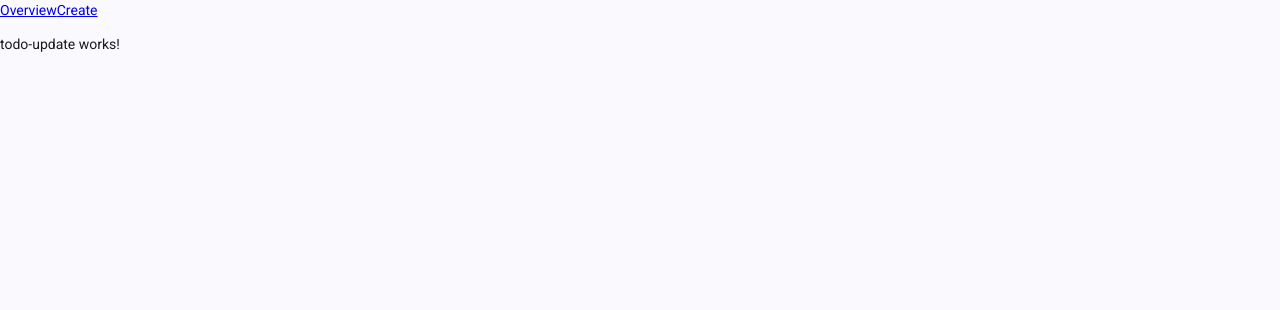
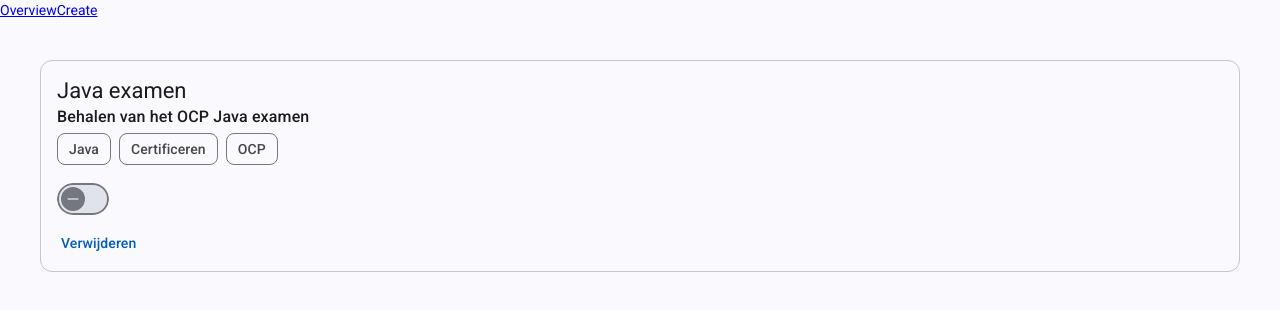
Before and after one commit to timo-steylen/todo-webapp, an Angular app in the folder frontend/: page /overview/1 in a window 1280 px wide. Shown: the top 310 px of the page. Built offline with nearby package versions, Linux system fonts and the light colour scheme.

Commit message:
first try todo-update

```diff
--- a/frontend/src/app/pages/todo-update/todo-update.html
+++ b/frontend/src/app/pages/todo-update/todo-update.html
@@ -1 +1,20 @@
-<p>todo-update works!</p>
+<div class="todo-update-container">
+  <mat-card class="example-card" appearance="outlined">
+    <mat-card-header>
+      <div mat-card-avatar class="example-header-image"></div>
+      <mat-card-title>Java examen</mat-card-title>
+      <mat-card-subtitle>Behalen van het OCP Java examen</mat-card-subtitle>
+    </mat-card-header>
+     <mat-card-content>
+       <mat-chip-set aria-label="Fish selection">
+         <mat-chip>Java</mat-chip>
+         <mat-chip>Certificeren</mat-chip>
+         <mat-chip>OCP</mat-chip>
+       </mat-chip-set>
+       <p><mat-slide-toggle></mat-slide-toggle></p>
+    </mat-card-content>
+    <mat-card-actions>
+      <button matButton>Verwijderen</button>
+    </mat-card-actions>
+  </mat-card>
+</div>
--- a/frontend/src/app/pages/todo-update/todo-update.scss
+++ b/frontend/src/app/pages/todo-update/todo-update.scss
@@ -0,0 +1,3 @@
+.todo-update-container {
+  margin: 40px;
+}
```
Also changed, not shown: frontend/src/app/pages/todo-update/todo-update.ts (+25 -1 lines).
